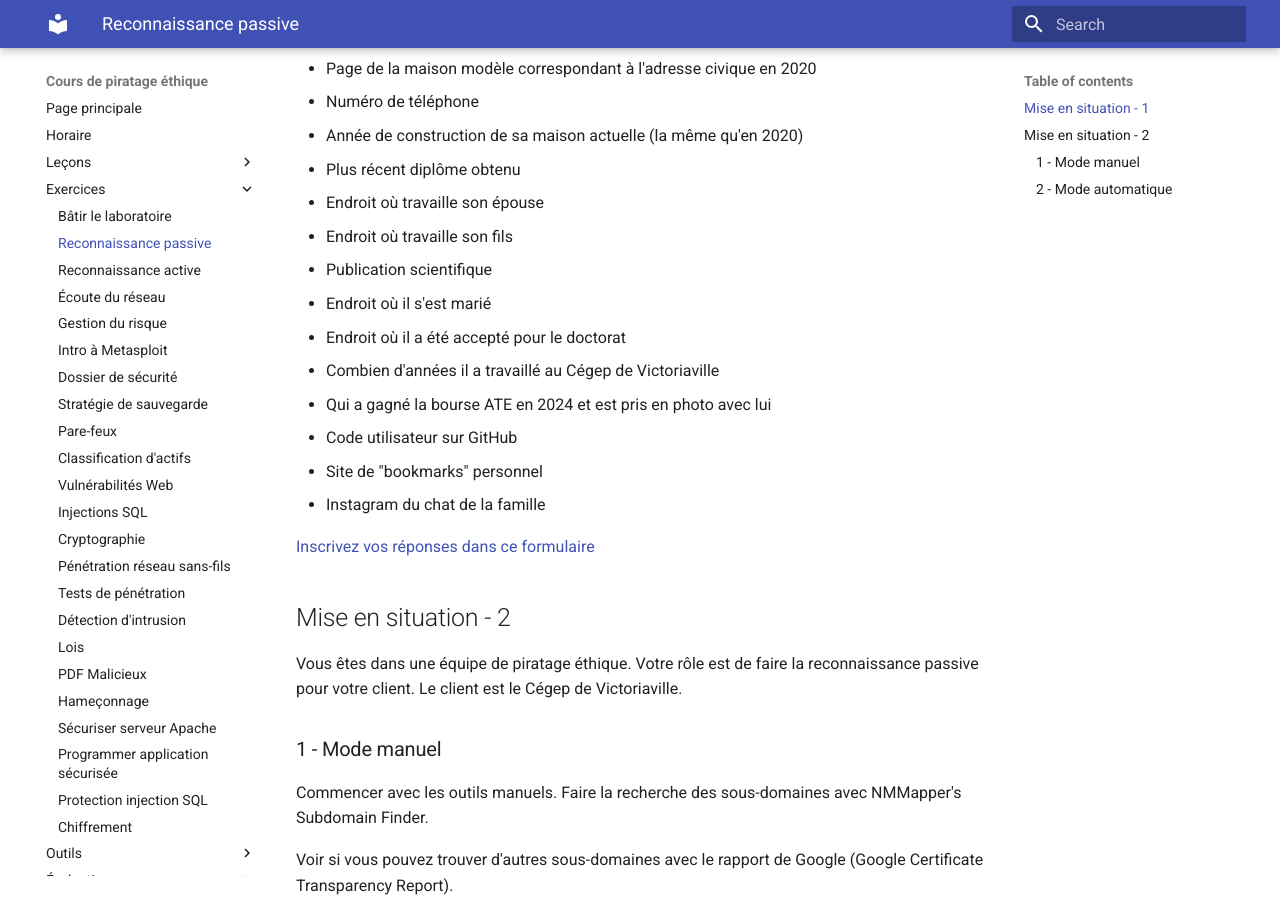
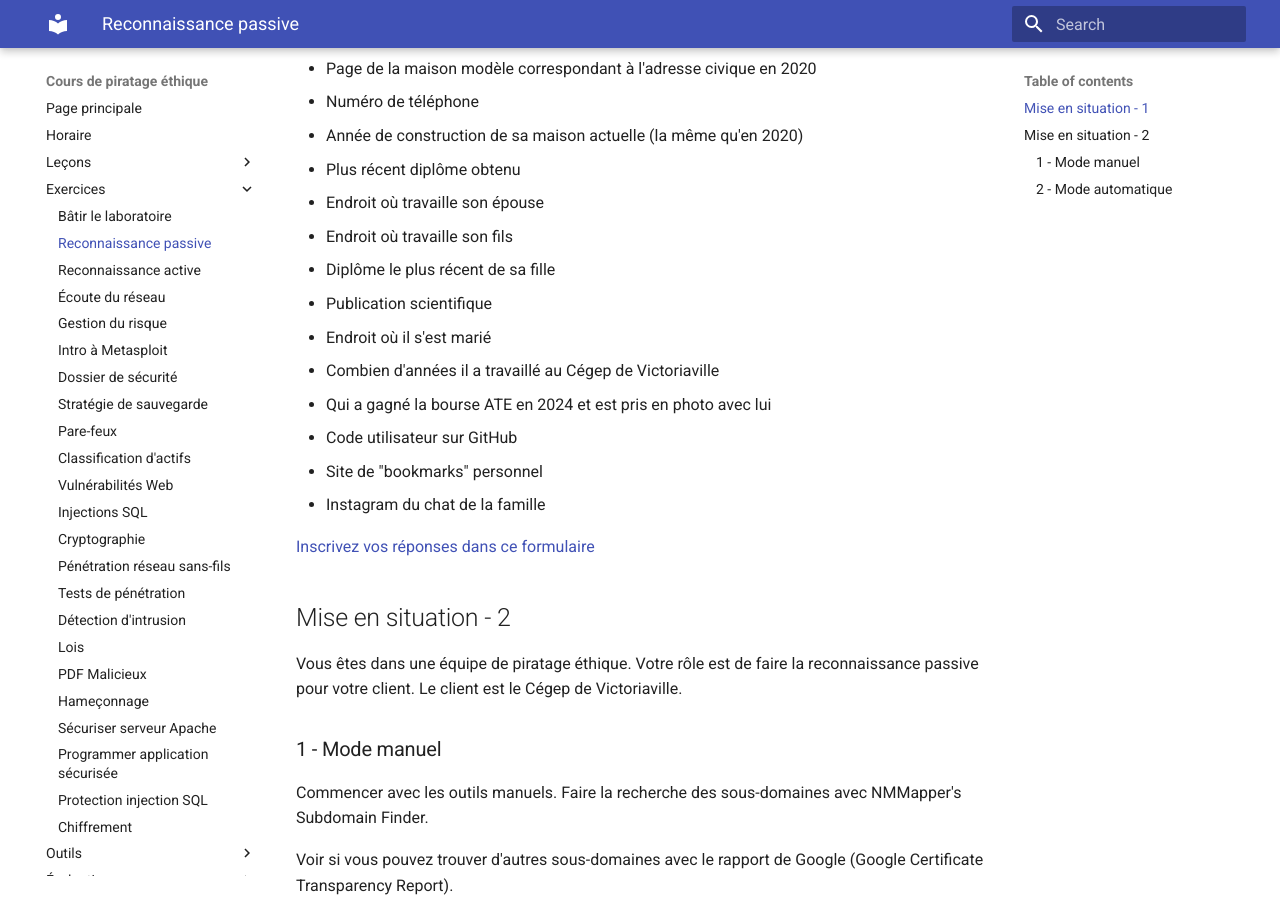
Before and after one commit to cegepvictoetienne/piratage, an MkDocs documentation site: the page built from wiki/exercices/02_Exercices_Reconnaissance_passive.md, in a window 1280 px wide and 900 px high, scrolled down 434 px. Built offline with MkDocs 1.6.1 and Material for MkDocs 9.7.7, drawn with Linux system fonts in a browser that asks for light colours.

Commit message:
changement exercice recon

```diff
--- a/wiki/exercices/02_Exercices_Reconnaissance_passive.md
+++ b/wiki/exercices/02_Exercices_Reconnaissance_passive.md
@@ -18,9 +18,9 @@
 - Plus récent diplôme obtenu
 - Endroit où travaille son épouse
 - Endroit où travaille son fils
+- Diplôme le plus récent de sa fille
 - Publication scientifique
 - Endroit où il s'est marié
-- Endroit où il a été accepté pour le doctorat
 - Combien d'années il a travaillé au Cégep de Victoriaville
 - Qui a gagné la bourse ATE en 2024 et est pris en photo avec lui
 - Code utilisateur sur GitHub
```
